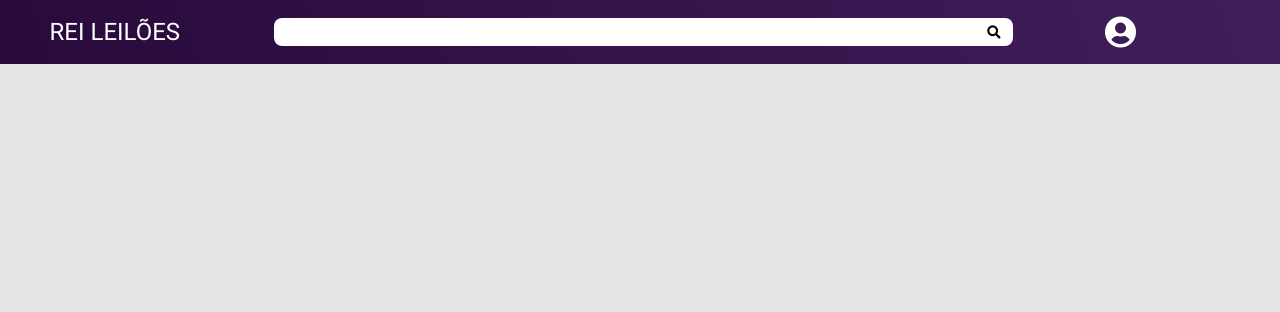
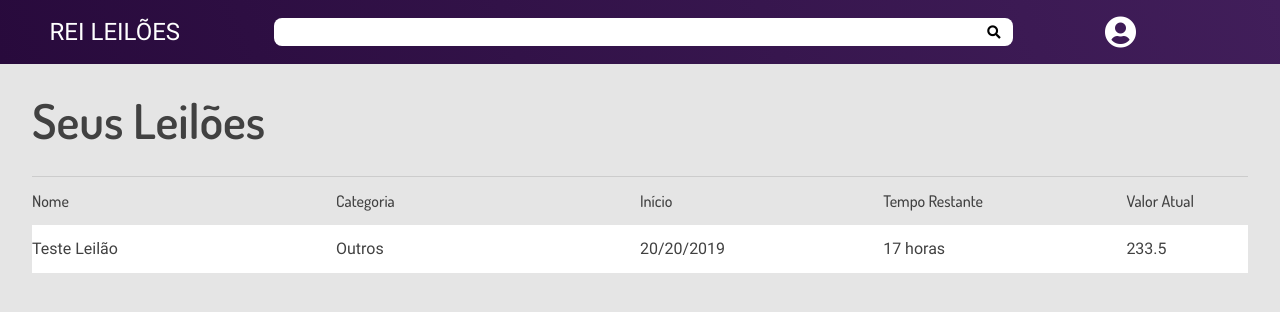
Before and after one commit to thalesburakowski/ReiLeiloesFront, a Vue app: page /historico in a window 1280 px wide. Shown: the top 312 px of the page. Built offline with nearby package versions, Linux system fonts and the light colour scheme.

Commit message:
History.vue: copiado da antiga home

```diff
--- a/src/views/History.vue
+++ b/src/views/History.vue
@@ -1,17 +1,95 @@
 <template>
-  <div></div>
+  <div class="page">
+    <div class="title-new">
+      <h1 class="page-title">Seus Leilões</h1>
+    </div>
+    <!-- <div class="page-advanced-search">
+      <div class="page-advanced-search-label">Pesquisa Avançada</div>
+      <div class="page-advanced-search-select">
+        <Multiselect
+          v-model="value"
+          :options="options"
+          :multiple="true"
+          :close-on-select="false"
+          placeholder="Pesquise por categorias"
+          selectLabel="Pressione Enter para selecionar"
+          deselectLabel="Pressione Enter para remover"
+        ></Multiselect>
+      </div>
+    </div>-->
+    <div class="table">
+      <div class="table-line">
+        <div class="table-line-title" v-for="title in titles" :key="title">{{ title }}</div>
+      </div>
+      <div v-for="auction in auctions" :key="auction">
+        <div class="table-line">
+          <div class="item">{{ auction.name }}</div>
+          <div class="item">{{ auction.category }}</div>
+          <div class="item">{{ auction.starts }}</div>
+          <div class="item">{{ auction.ends }}</div>
+          <div class="item">{{ auction.value }}</div>
+        </div>
+      </div>
+    </div>
+  </div>
 </template>
 
 <script>
+import Multiselect from 'vue-multiselect'
 export default {
-  name: "History",
+  name: 'History',
+  components: { Multiselect },
   data() {
-    return{
+    return {
+      value: null,
+      options: [
+        'Obras de arte',
+        'Colecionaveis',
+        'Brinquedos',
+        'Automotivo',
+        'Outros',
+      ],
+      titles: ['Nome', 'Categoria', 'Início', 'Tempo Restante', 'Valor Atual'],
+      auctions: [
+        {
+          name: 'Teste Leilão',
+          category: 'Outros',
+          starts: '20/20/2019',
+          ends: '17 horas',
+          value: 233.5,
+        },
+      ],
+    }
+  },
+}
+</script>
+<style lang="scss">
+// .page-advanced-search {
+//   display: flex;
+//   justify-content: flex-end;
+//   margin: 1rem;
+//   .page-advanced-search-label {
+//     display: flex;
+//     justify-content: center;
+//     align-self: center;
+//     font-family: 'Dosis-Medium';
+//     margin-right: 2rem;
+//   }
+//   .page-advanced-search-select {
+//     width: 25vw;
+//   }
+// }
+.page {
+  & .page-title {
+    margin-left: 0;
+  }
+}
+.table-line {
+  grid-template-columns: 25% 25% 20% 20% 10%;
+  .item:nth-child(4) {
+    padding-right: 2rem;
+  }
+}
+</style>
 
-    }
-  }
-};
-</script>
-<style lang="sass" scoped>
-
-</style>
+<style src="vue-multiselect/dist/vue-multiselect.min.css"></style>
```
